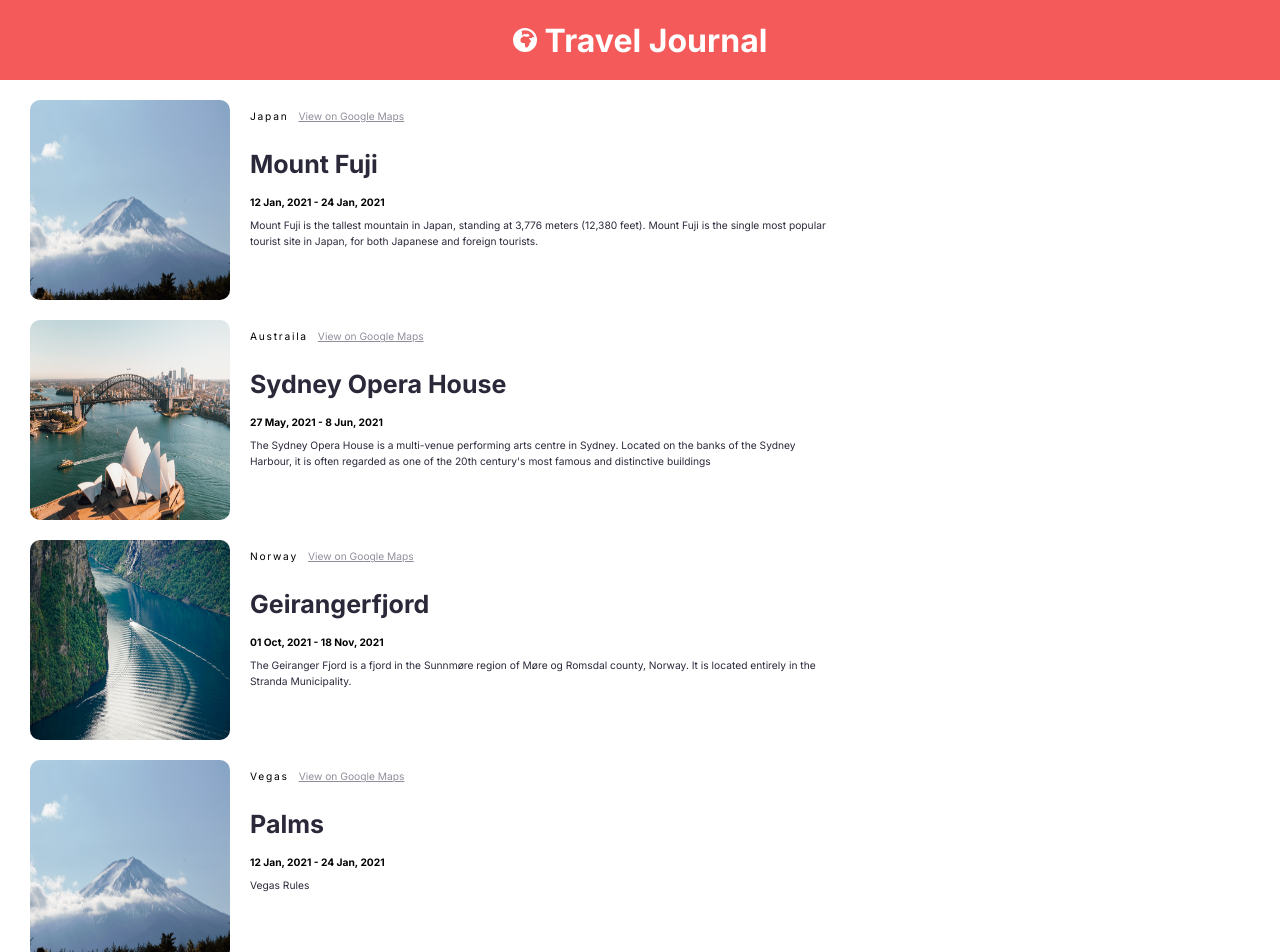
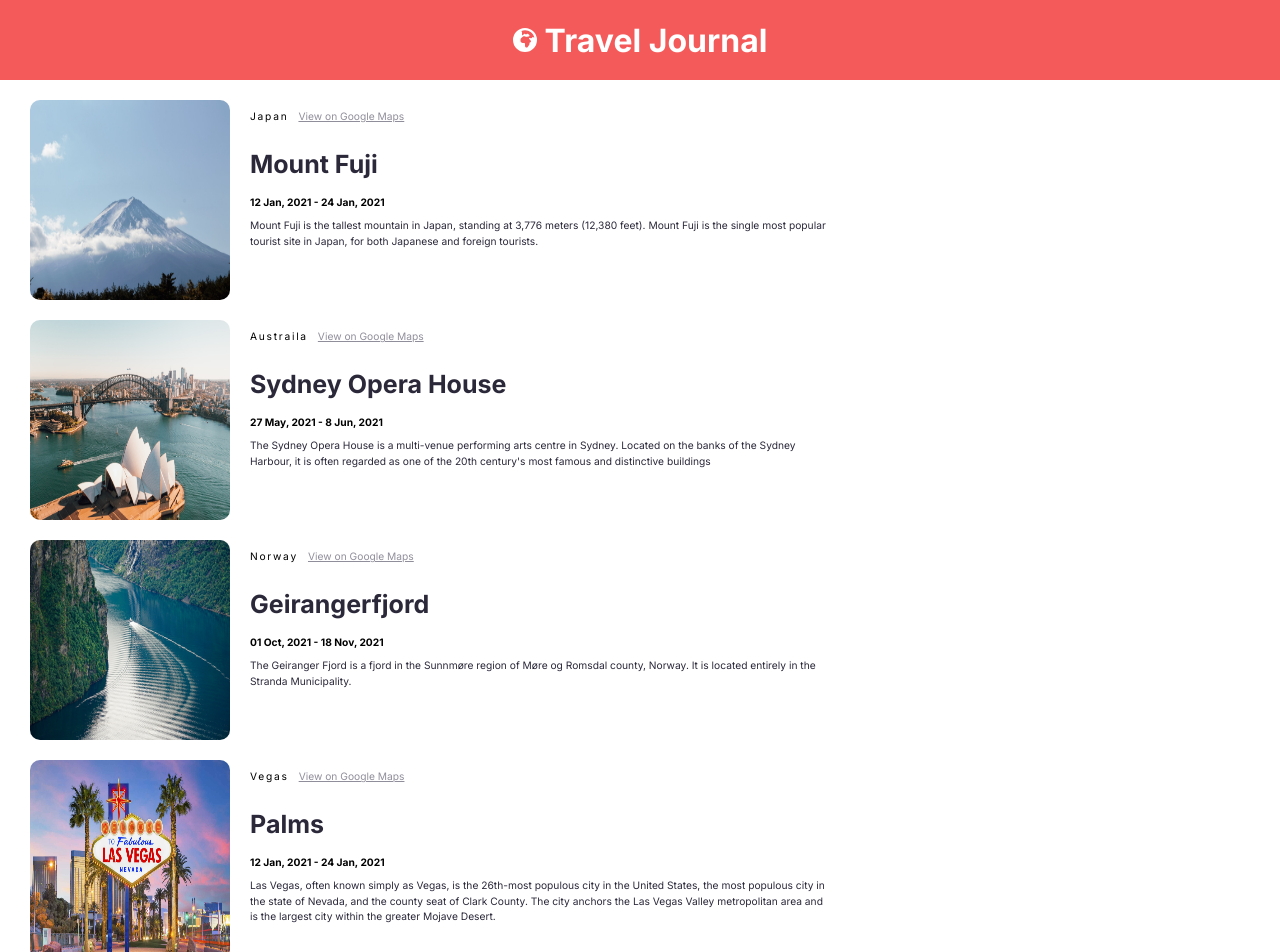
Before and after one commit to benjamindaniels21/travel-journal, a React (Create React App) app: page / in a window 1280 px wide. Shown: the top 952 px of the page. Built offline with nearby package versions, Linux system fonts and the light colour scheme.

Commit message:
updates for netlify

```diff
--- a/src/data.js
+++ b/src/data.js
@@ -31,7 +31,8 @@ export const data = [
     city: "Vegas",
     destination: "Palms",
     dates: "12 Jan, 2021 - 24 Jan, 2021",
-    description: "Vegas Rules",
-    img: "./japan.jpeg",
+    description:
+      "Las Vegas, often known simply as Vegas, is the 26th-most populous city in the United States, the most populous city in the state of Nevada, and the county seat of Clark County. The city anchors the Las Vegas Valley metropolitan area and is the largest city within the greater Mojave Desert.",
+    img: "./Vegas.jpg",
   },
 ];
```
Also changed, not shown: public/Vegas.jpg (added), 1 other file (tests, documents, lock files or other folders).
